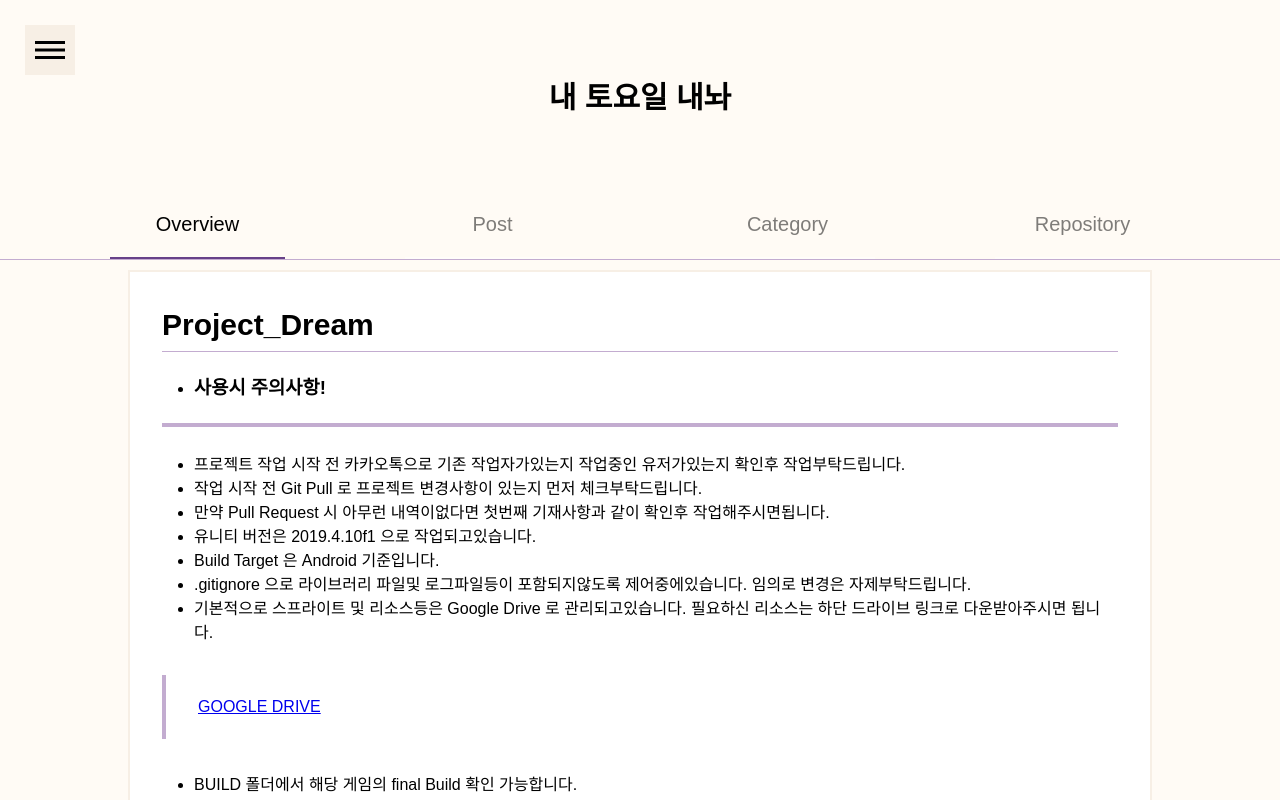
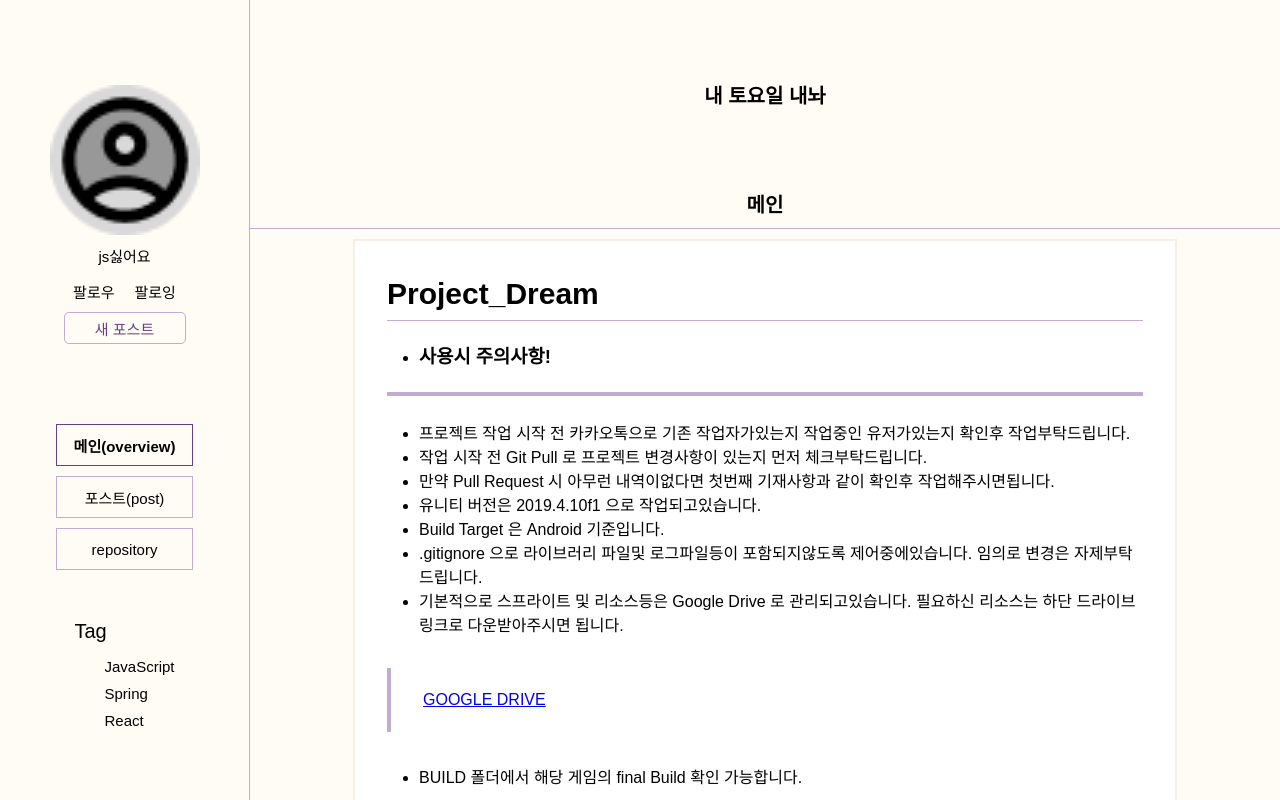
Before and after one commit to Hyangyoun/StudyCode_front, a React (Create React App) app: page /blog in a window 1280 px wide. Shown: the top 800 px of the page. Built offline with nearby package versions, Linux system fonts and the light colour scheme; a web font is replaced by a local one.

Commit message:
스킨 포스트 더미랑 연결중
10/23

```diff
--- a/src/Blog/PostList.jsx
+++ b/src/Blog/PostList.jsx
@@ -1,28 +1,36 @@
 import React, { useEffect, useState } from "react";
 import styled from "styled-components";
+import { useNavigate } from "react-router-dom";
+import PostList1 from "../DummyData/PostList1.json"
 
 function PostList(props){
     const [isBlog , setIsBlog] = useState(true)
+    const [posts , setPosts] = useState([])
+
+    useEffect((() => {
+        setPosts(PostList1)
+    }),[])
 
     return(
         <>
         {isBlog ?
             <BlogPost >
-                <li className="post">
-                    <img src="/image/icon/sample.png" alt="썸네일" />
-                    <span className="title">내 토요일 내놔</span>
-                    <div className="content">미안하다 이거 보여줄려고 어그로끌었다..
-                    나루토 사스케 싸움수준 ㄹㅇ실화냐? 진짜 세계관최강자들의 싸움이다...</div>
+                {posts.map((post) =>
+                    <li className="post" key={post.Index} value={post.memId}>
+                        <img src="/image/icon/sample.png" alt="썸네일"/>
+                        <span className="title">title={post.title}</span>
+                        <div className="content">{post.content}</div>
                         <ul className="tagUl">
                             <li>JavaScript</li>
                             <li>React</li>
                             <li>JavaScriptttttttttttt</li>
                         </ul>
                         <div className="likeDiv">
-                        <span className="like">15</span>
-                        <span>2023.09.13</span>
+                            <span className="like">{post.like}</span>
+                            <span>{post.postDate}</span>
                         </div>
                     </li>
+                )}
             </BlogPost> :
             <NoBlog>
                 <span>등록되어있는 포스트가 없습니다.</span>
--- a/src/Page/BlogPage.jsx
+++ b/src/Page/BlogPage.jsx
@@ -6,7 +6,7 @@ import BlogSkin1 from "../Blog/BlogSkin1";
 function BlogPage(props){
 
     const [menuIndex, setMenuIndex] = useState(1)
-    const [skin, setSkin] = useState(2)
+    const [skin, setSkin] = useState(1)
 
     /** props로 넘어갈 state set 함수 */
     const ChangeMenuIndex = (value) => {
```
Also changed, not shown: src/Blog/Viewer.jsx (added, +7 -0 lines), src/DummyData/PostList1.json (line endings or trailing spaces), 1 other file (tests, documents, lock files or other folders). Lines whose indentation alone changed are shown as unchanged.
